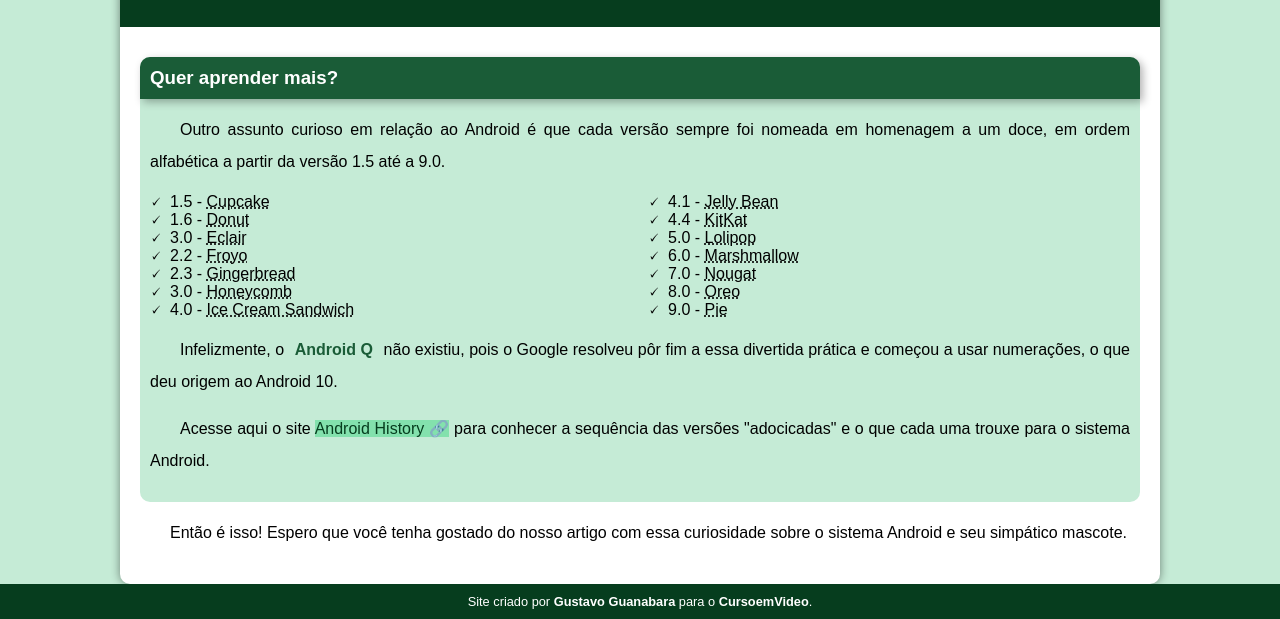
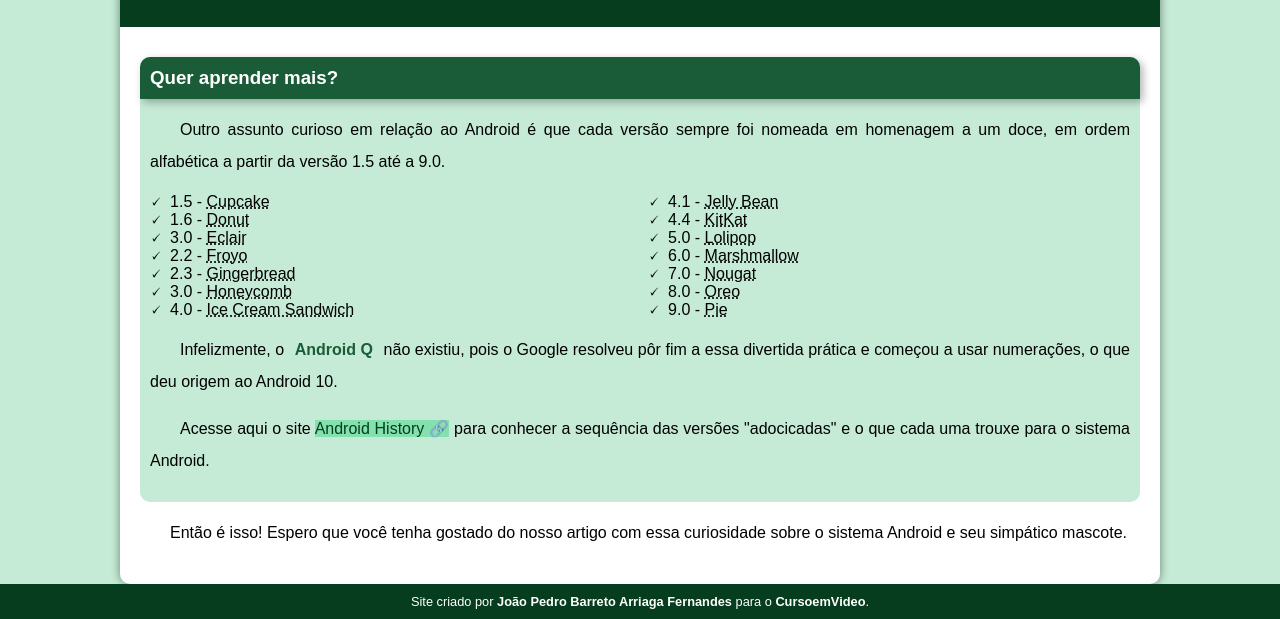
Before and after one commit to JoaoPedroArriaga/projeto-android, a plain HTML site: page index.html in a window 1280 px wide. Shown: the part 2372-2991 px from the top of the page. Drawn offline with Linux system fonts and the light colour scheme.

```diff
--- a/index.html
+++ b/index.html
@@ -107,7 +107,7 @@
     </main>
     <footer>
         <p>
-            Site criado por <a href="https://gustavoguanabara.github.io">Gustavo Guanabara</a> para o <a href="https://www.youtube.com/cursoemvideo">CursoemVideo</a>.
+            Site criado por <a href="https://joaopedroarriaga.github.io">João Pedro Barreto Arriaga Fernandes</a> para o <a href="https://www.youtube.com/cursoemvideo">CursoemVideo</a>.
         </p>
     </footer>
 </body>
```
